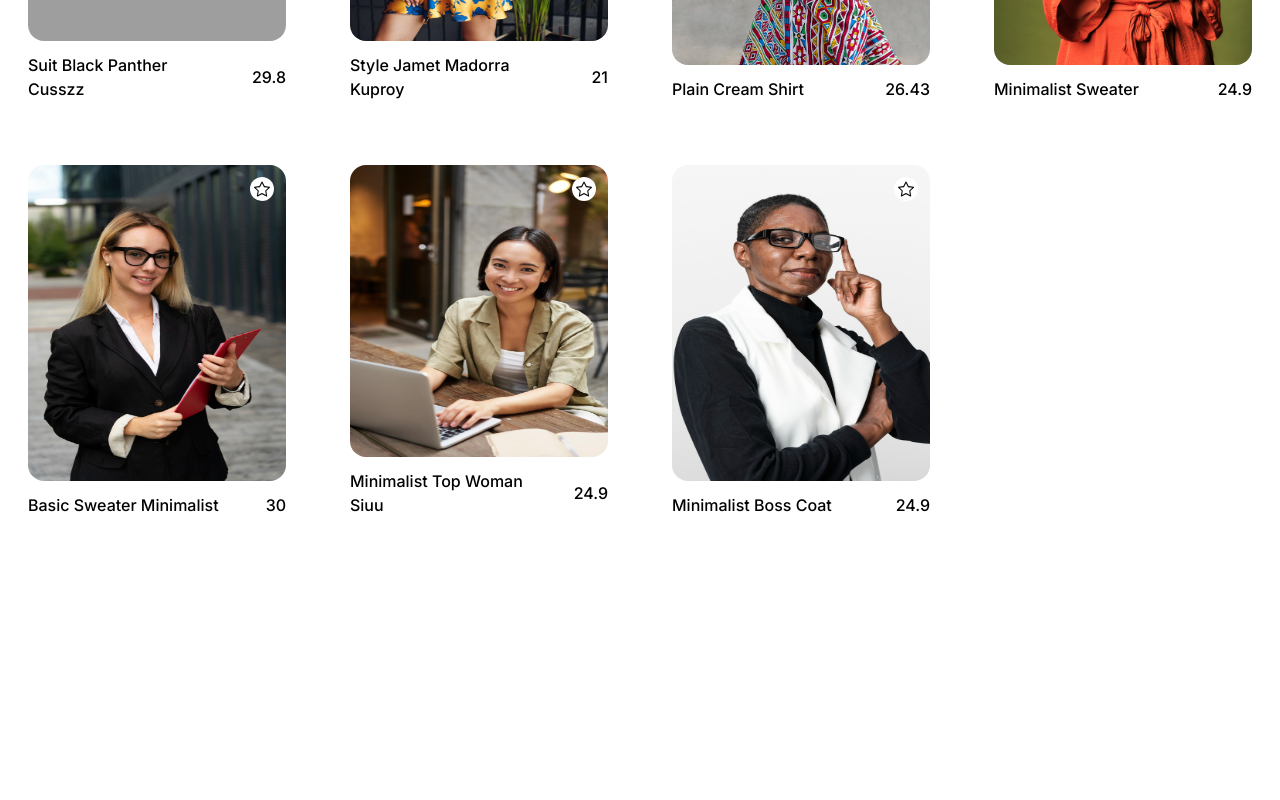
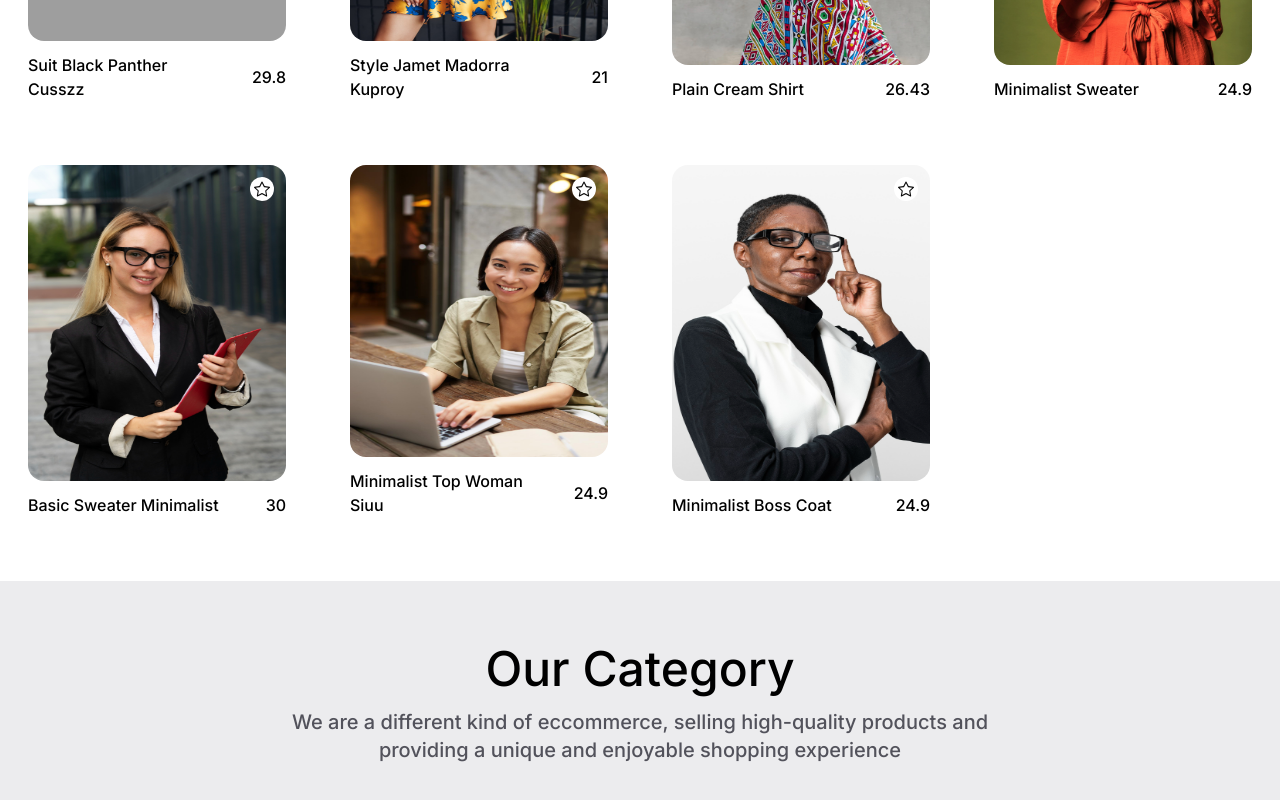
Before and after one commit to mmesomasaint/tempillar, a Next.js app: page /theme/e-fashion-store/preview in a window 1280 px wide. Shown: the part 2001-2801 px from the top of the page. Before the commit the page ends 2582 px from the top, so only its background shows below. Built offline with nearby package versions, Linux system fonts and the light colour scheme; grey boxes are pictures that could not be loaded.

Commit message:
Feat: Complete the design of 1st section of categories page

```diff
--- a/app/theme/e-fashion-store/preview/page.tsx
+++ b/app/theme/e-fashion-store/preview/page.tsx
@@ -170,6 +170,14 @@ export default function PreviewHome() {
           ))}
         </div>
       </div>
+      <div className='px-7 py-16 bg-fashion-store-sec-faded-max/20 w-full'>
+        <div className='flex flex-col gap-4 items-center w-[60%] mx-auto text-center'>
+          <TextIntro>Our Category</TextIntro>
+      <TextSmall faded copy>
+        We are a different kind of eccommerce, selling high-quality products and providing a unique and enjoyable shopping experience
+      </TextSmall>
+        </div>
+      </div>
     </main>
   )
 }
```
